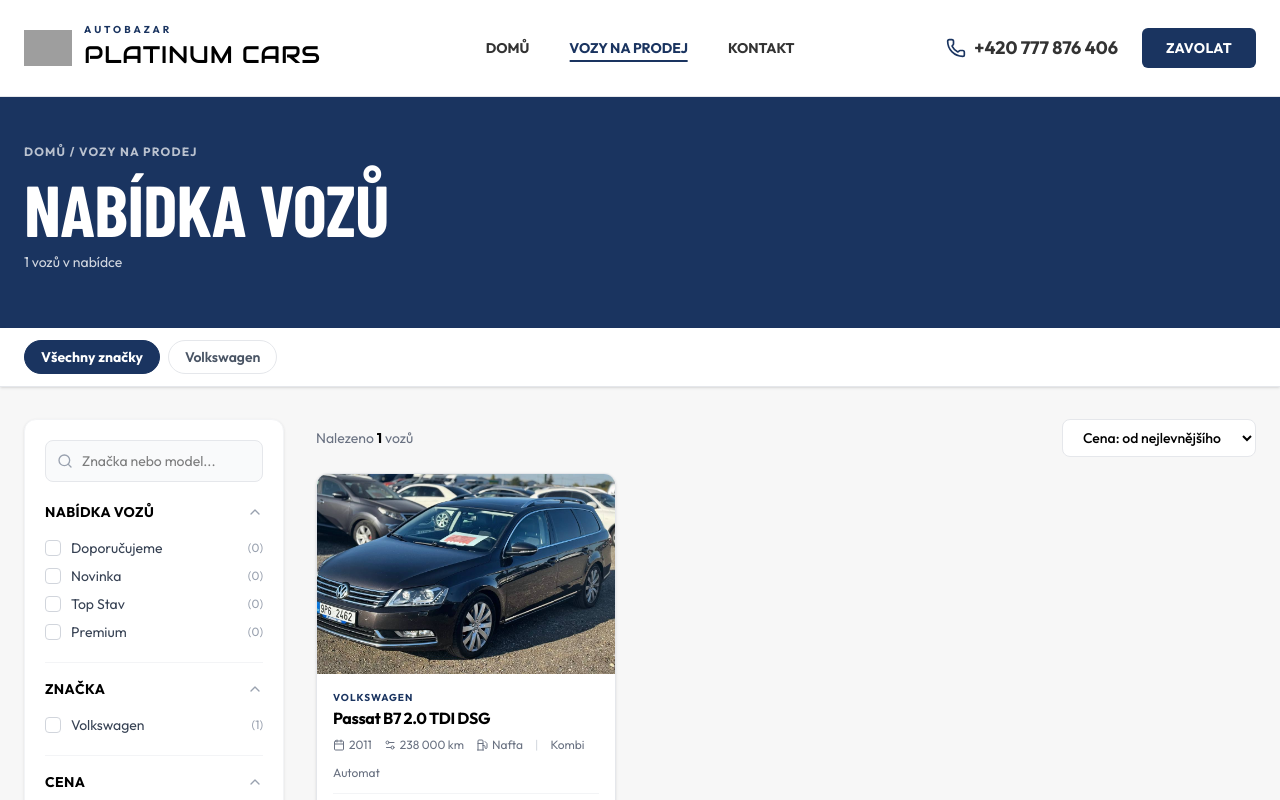
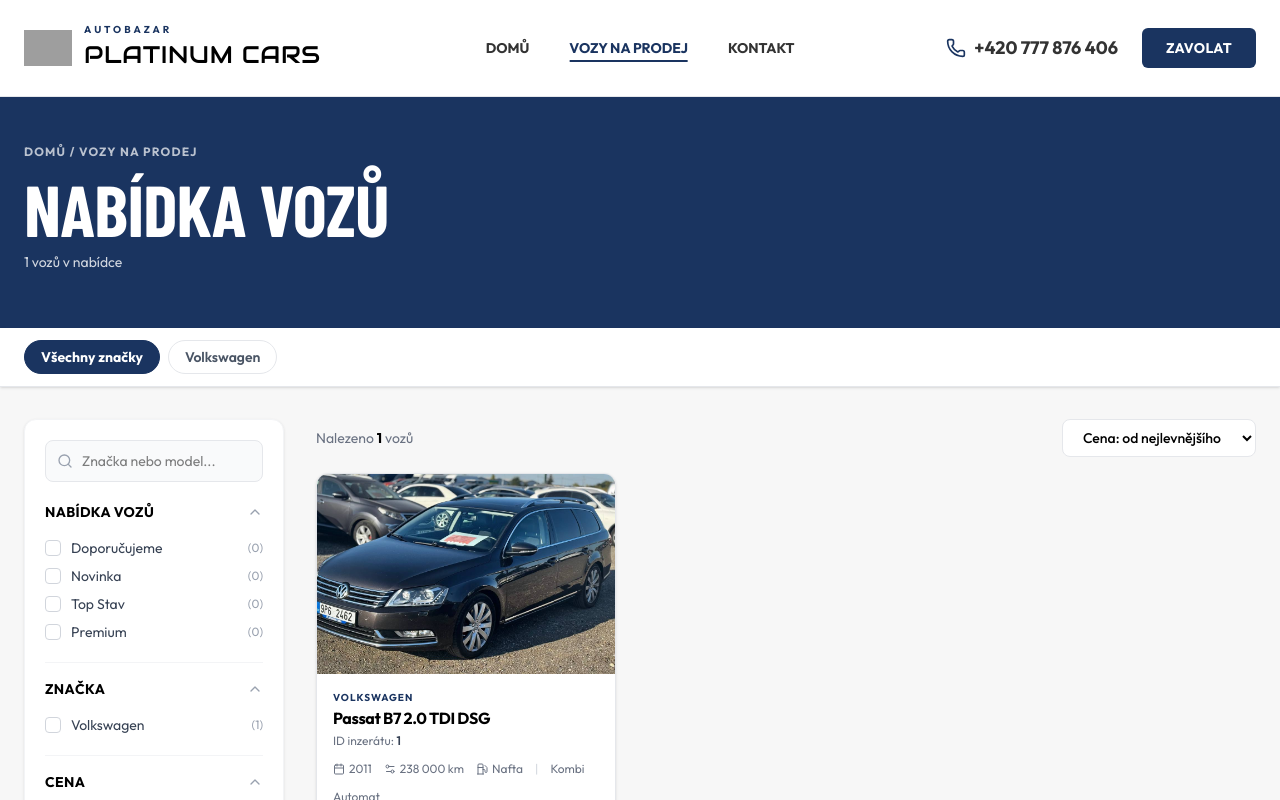
Before and after one commit to michal21124/bazar, a React (Vite) app: page /vozy in a window 1280 px wide. Shown: the top 800 px of the page. Built offline with nearby package versions, Linux system fonts and the light colour scheme; grey boxes are pictures that could not be loaded; a web font is replaced by a local one.

Commit message:
Show automatically generated listing IDs and use them in car links

```diff
--- a/src/pages/CarsPage/index.tsx
+++ b/src/pages/CarsPage/index.tsx
@@ -2,7 +2,7 @@
 import { motion, AnimatePresence } from 'framer-motion';
 import { Search, SlidersHorizontal, Calendar, Settings2, Fuel, X, ChevronDown, ChevronUp, RotateCcw } from 'lucide-react';
 import { Link } from 'wouter';
-import { useCars, type Car } from '@/data/cars';
+import { useCars, getCarPath, getListingId, type Car } from '@/data/cars';
 import { SEO } from '@/components/SEO';
 
 // ─── Constants ────────────────────────────────────────────────────────────────
@@ -148,7 +148,7 @@
 
   const filtered = useMemo(() => {
     let r = allCars.filter(car => {
-      if (filters.search && !`${car.brand} ${car.model}`.toLowerCase().includes(filters.search.toLowerCase())) return false;
+      if (filters.search && !`${car.brand} ${car.model} ${getListingId(car)}`.toLowerCase().includes(filters.search.toLowerCase())) return false;
       if (filters.brands.length && !filters.brands.includes(car.brand)) return false;
       if (filters.priceMin && car.price < Number(filters.priceMin.replace(/\s/g, ''))) return false;
       if (filters.priceMax && car.price > Number(filters.priceMax.replace(/\s/g, ''))) return false;
@@ -505,7 +505,7 @@
                      className="group bg-white rounded-xl border border-gray-200 shadow-sm hover:shadow-md hover:-translate-y-0.5 transition-all duration-200 overflow-hidden flex flex-col"
                   >
                     {/* Image */}
-                     <Link href={`/vozy/${car.id}`} aria-label={`Detail vozu ${car.brand} ${car.model}`} className="relative h-[200px] bg-gray-100 overflow-hidden flex-shrink-0 block">
+                     <Link href={getCarPath(car)} aria-label={`Detail vozu ${car.brand} ${car.model}`} className="relative h-[200px] bg-gray-100 overflow-hidden flex-shrink-0 block">
                       <img
                         src={car.image}
                         alt={`${car.brand} ${car.model}`}
@@ -521,7 +521,8 @@
                     {/* Content */}
                     <div className="p-4 flex-1 flex flex-col">
                       <div className="text-[10px] font-bold text-primary uppercase tracking-widest mb-0.5">{car.brand}</div>
-                      <h3 className="text-base font-bold text-black leading-snug mb-1 line-clamp-2"><Link href={`/vozy/${car.id}`} className="hover:text-primary">{car.model}</Link></h3>
+                      <h3 className="text-base font-bold text-black leading-snug mb-1 line-clamp-2"><Link href={getCarPath(car)} className="hover:text-primary">{car.model}</Link></h3>
+                      <p className="text-xs text-gray-500 mb-2">ID inzerátu: <span className="font-semibold text-gray-700">{getListingId(car)}</span></p>
 
                       {/* Specs row */}
                       <div className="flex items-center gap-3 text-xs text-gray-500 mb-3 mt-1 flex-wrap">
@@ -539,7 +540,7 @@
                           {car.power && <div className="text-xs text-gray-400">{car.power} kW · {car.color}</div>}
                         </div>
                          <Link
-                           href={`/vozy/${car.id}`}
+                           href={getCarPath(car)}
                           className="px-3 py-1.5 bg-primary text-white text-xs font-bold uppercase rounded-lg hover:bg-[#152d52] transition-colors"
                         >
                           Detail
```
